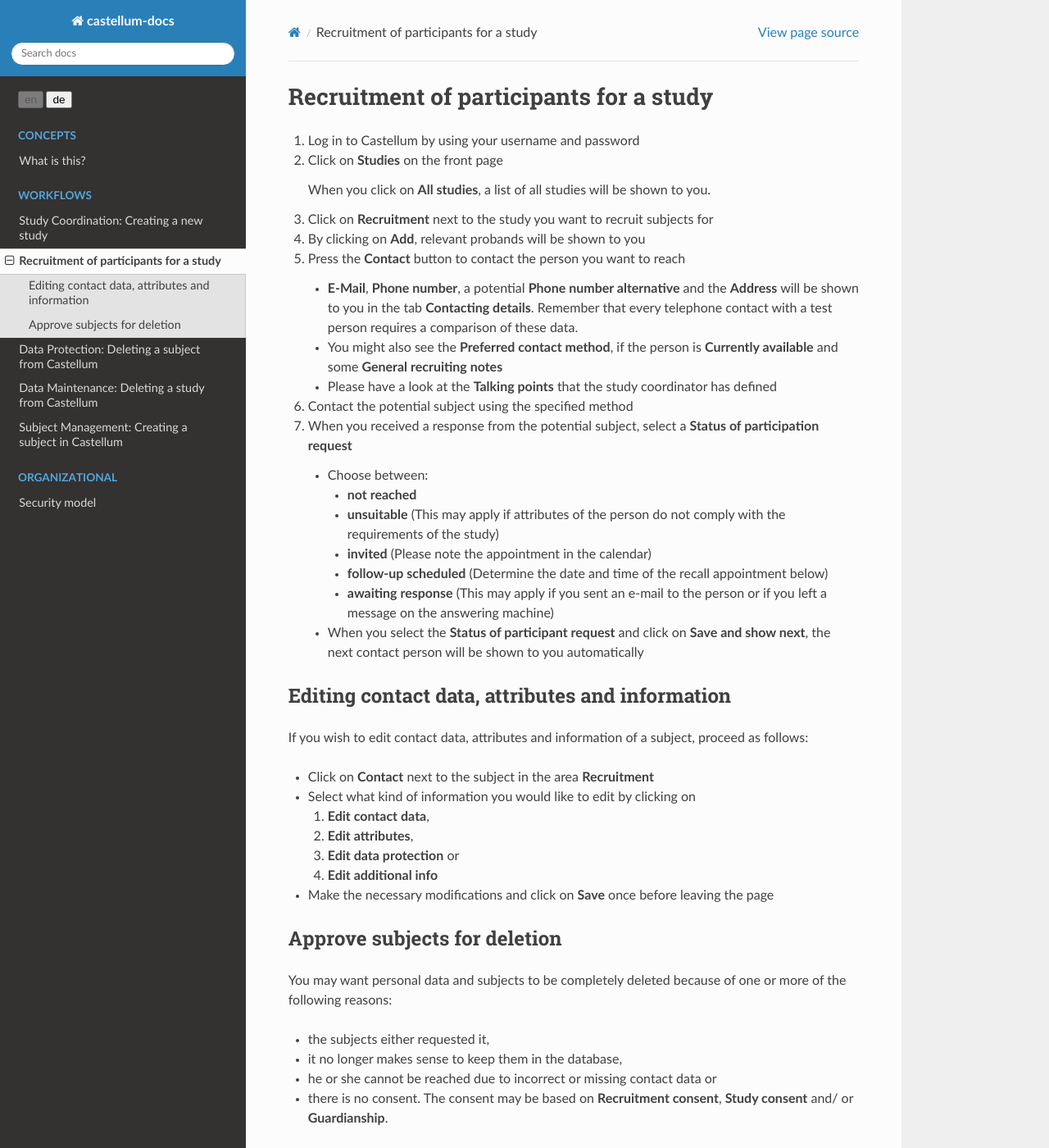
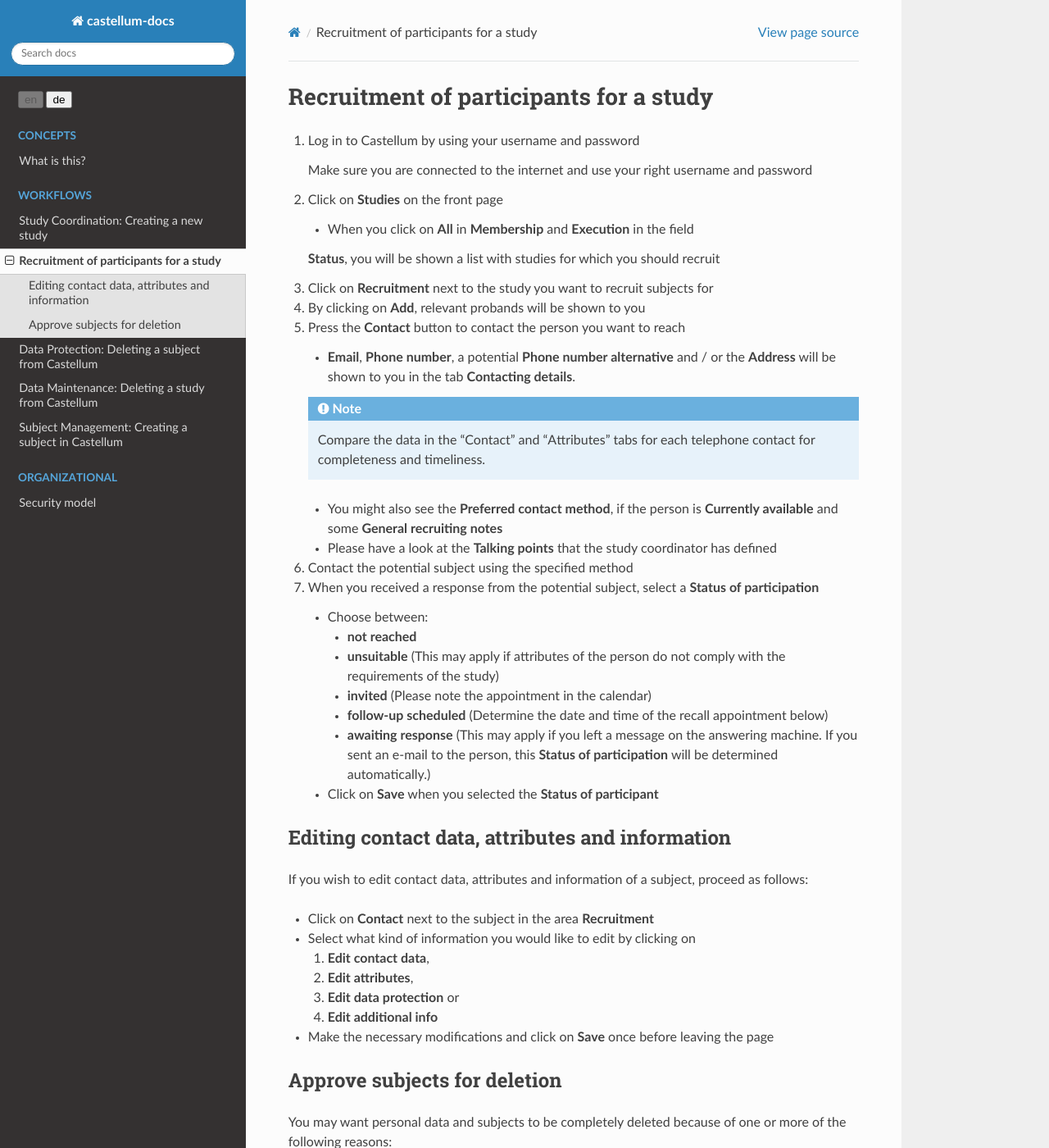
Before and after one commit to DouglasNeuroInformatics/castellum, a Sphinx documentation site: the page built from source/workflows/study-recruitment.rst, in a window 1280 px wide and 1400 px high. Shown: the whole window at 82% size. Built offline with Sphinx 7.4.7 and the Read the Docs theme 2.0.0, drawn with Linux system fonts in a browser that asks for light colours; some of the changed text lies outside the part shown.

Commit message:
Update study-recruitment.rst

```diff
--- a/source/workflows/study-recruitment.rst
+++ b/source/workflows/study-recruitment.rst
@@ -3,9 +3,13 @@ Recruitment of participants for a study
 
 1.  Log in to Castellum by using your username and password
 
+    Make sure you are connected to the internet and use your right username and
+    password
+
 2.  Click on **Studies** on the front page
 
-    When you click on **All studies**, a list of all studies will be shown to you.
+    - When you click on **All** in **Membership** and **Execution** in the field
+    **Status**, you will be shown a list with studies for which you should recruit
 
 3.  Click on **Recruitment** next to the study you want to recruit subjects for
 
@@ -13,10 +17,13 @@ Recruitment of participants for a study
 
 5.  Press the **Contact** button to contact the person you want to reach
 
-    - **E-Mail**, **Phone number**, a potential **Phone number alternative**
-      and the **Address** will be shown to you in the tab **Contacting details**.
-      Remember that every telephone contact with a test person requires a comparison
-      of these data.
+    - **Email**, **Phone number**, a potential **Phone number alternative**
+      and / or the **Address** will be shown to you in the tab **Contacting details**.
+
+    .. note::
+      Compare the data in the "Contact" and "Attributes" tabs for each telephone
+      contact for completeness and timeliness.
+
     - You might also see the **Preferred contact method**, if the person is
       **Currently available** and some **General recruiting notes**
     - Please have a look at the **Talking points** that the study coordinator has
@@ -25,7 +32,7 @@ Recruitment of participants for a study
 6.  Contact the potential subject using the specified method
 
 7.  When you received a response from the potential subject, select a **Status
-    of participation request**
+    of participation**
 
     - Choose between:
 
@@ -42,12 +49,11 @@ Recruitment of participants for a study
          (Determine the date and time of the recall appointment below)
 
       e) **awaiting response**
-         (This may apply if you sent an e-mail to the person or if you left a
-         message on the answering machine)
+         (This may apply if you left a message on the answering machine. If you
+         sent an e-mail to the person, this **Status of participation** will be
+         determined automatically.)
 
-    -   When you select the **Status of participant request** and click on
-        **Save and show next**, the next contact person will be shown to you
-        automatically
+    -   Click on **Save** when you selected the **Status of participant**
 
 Editing contact data, attributes and information
 ------------------------------------------------
@@ -91,10 +97,9 @@ To delete the data and the subject, please proceed as follows:
 3.  Write in the empty fields first name and surname of the subject to be
     deleted and click on **Submit**
 
-4.  Click on **Details** and then **Delete** on the horizontal line
+4.  Click on **Details** and then **Data protection** on the horizontal line
 
-5.  Confirm that **you want to permanently delete this subject and all related
-    data**
+5.  Select the checkbox **To be deleted**
 
     .. note::
       The subject is now cleared for deletion from the database and deletion of
```
